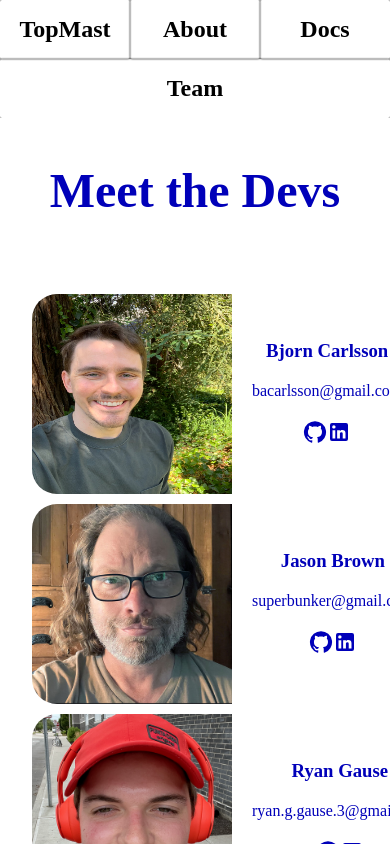
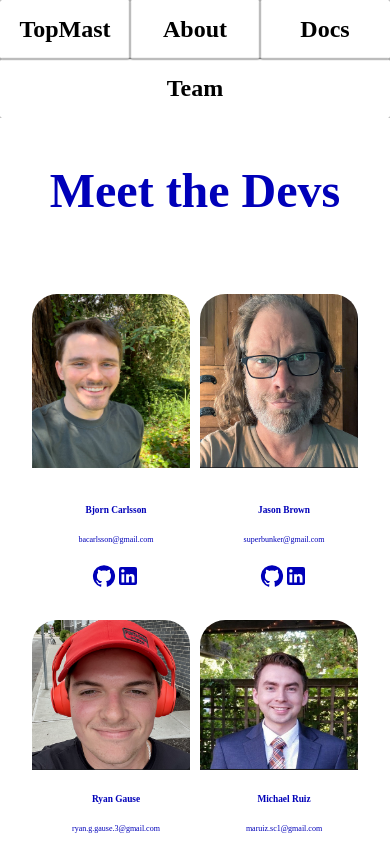
Before and after one commit to topmast-dev/TopMastLandingPage, a Next.js app: page /team in a window 390 px wide. Shown: the top 844 px of the page. Built offline with nearby package versions, Linux system fonts and the light colour scheme.

Commit message:
made team page more responsive for mobile

```diff
--- a/app/team/Card.tsx
+++ b/app/team/Card.tsx
@@ -22,8 +22,8 @@ export default function Card({
       <Image
         src={image}
         className={styles.image}
+        height={200}
         width={200}
-        height={200}
         alt={name}
       />
       <div className={styles.socials}>
--- a/app/team/page.module.css
+++ b/app/team/page.module.css
@@ -24,6 +24,37 @@
 .image {
   border-radius:25px 0px 0px 25px;
 }
+@media screen and (min-width: 0px) and (max-width: 513px){
+  .card {
+    flex-wrap:wrap;
+    min-width:40%;
+    min-height:40%;
+    max-width:50%;
+  }
+  .image {
+    border-radius: 25px 25px 0px 0px;
+    width:100%;
+    height:55%;
+  }
+  .socials {
+    font-size: .5rem;
+  }
+}
+
+@media screen and (min-width: 0px) and (max-width: 380px){
+  .card {
+    flex-wrap:wrap;
+    min-width:100%;
+  }
+  .image {
+    border-radius: 25px 25px 0px 0px;
+    width:100%;
+    height:55%;
+  }
+  .socials {
+    font-size: .3rem;
+  }
+}
 .socials {
   display: flex;
   flex-grow: 1;
@@ -34,7 +65,6 @@
 }
 .socials > * {
   padding: 10px;
-  flex-wrap:wrap;
 }
 .links {
   display:flex;
```
